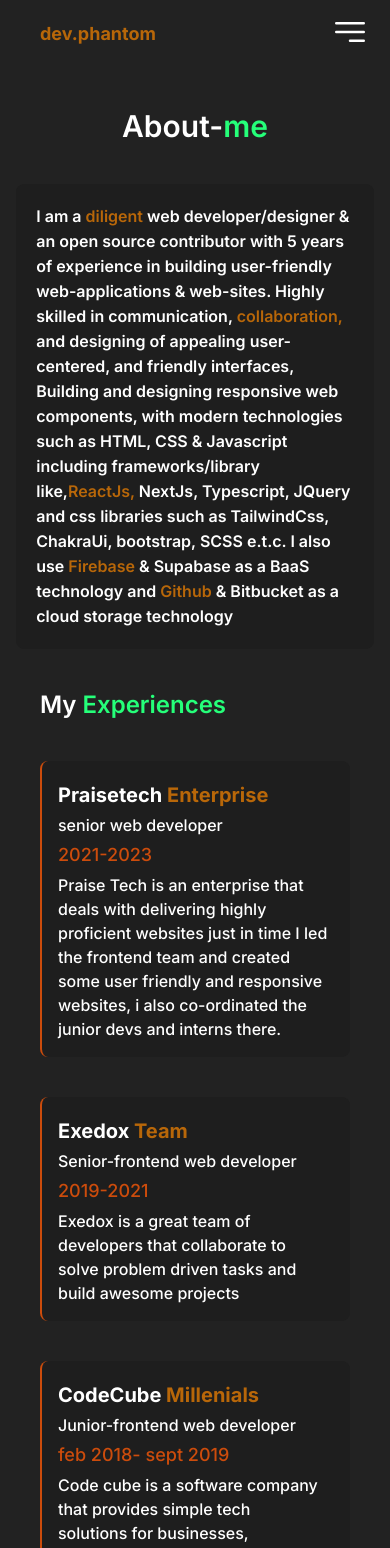
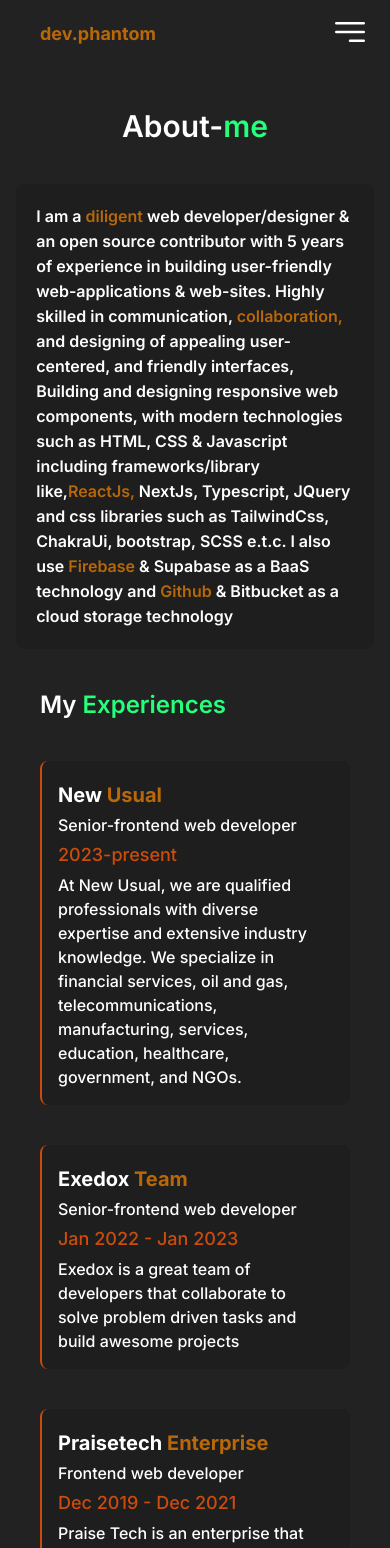
Before and after one commit to dev-phantom/my-portfolio, a Next.js app: page /About in a window 390 px wide. Shown: the top 1548 px of the page. Built offline with nearby package versions, Linux system fonts and the light colour scheme.

Commit message:
updated portfolio

```diff
--- a/components/Navbar.jsx
+++ b/components/Navbar.jsx
@@ -1,4 +1,4 @@
-import { Inter } from '@next/font/google'
+import { Inter } from "next/font/google"
 import { useRouter } from 'next/router'
 import { useState } from "react";
 import Link from 'next/link';
--- a/data/data.json
+++ b/data/data.json
@@ -2,7 +2,39 @@
   "projects": [
 
         {
-            "id": 1,
+            "imgUrl": "https://res.cloudinary.com/phantom1245/image/upload/v1715048766/portfolio/Screenshot_7-5-2024_32440_farm2home.ng_liuxwk.jpg",
+            "name": "Farm2home",
+            "purpose": "connecting people with the goodness of the farm...",
+            "first": "Tailwind",
+            "second": "ReactJs",
+            "third": "M-tailwind",
+            "preview": "https://farm2home.ng/",
+            "github": "#"
+
+        },
+        {
+            "imgUrl": "https://res.cloudinary.com/phantom1245/image/upload/v1715048755/portfolio/Screenshot_7-5-2024_32234_cdc-chatbot.netlify.app_xxasxl.jpg",
+            "name": "CDC Chatbot",
+            "purpose": "Our goal is to support you and your family...",
+            "first": "Tailwind",
+            "second": "ReactJs",
+            "third": "M-tailwind",
+            "preview": "https://cdc-chatbot.netlify.app/",
+            "github": "#"
+
+        },
+        {
+            "imgUrl": "https://res.cloudinary.com/phantom1245/image/upload/v1715048758/portfolio/Screenshot_7-5-2024_32147_nomes-travels.com.ng_jpdvia.jpg",
+            "name": "Nome's Travel",
+            "purpose": "offer expert consulting to unravel your journey's complexities...",
+            "first": "Tailwind",
+            "second": "ReactJs",
+            "third": "M-tailwind",
+            "preview": "https://nomes-travels.com.ng/",
+            "github": "#"
+
+        },
+        {
             "imgUrl": "https://res.cloudinary.com/phantom1245/image/upload/v1682798692/portfolio/Screenshot_from_2023-04-29_20-24-42_l3goy3.png",
             "name": "Bastion health",
             "purpose": "Get health insurance that...",
@@ -14,7 +46,6 @@
 
         },
         {
-            "id": 2,
             "imgUrl": "https://res.cloudinary.com/phantom1245/image/upload/v1674961911/portfolio/ladygrace_lcmuwz.png",
             "name": "ladyGrace",
             "purpose": "get your favourite books",
@@ -26,7 +57,6 @@
 
         },
         {
-            "id": 3,
             "imgUrl": "https://res.cloudinary.com/phantom1245/image/upload/v1674966047/portfolio/Screenshot_from_2023-01-29_05-19-46_rpq6yq.png",
             "name": "swifty config",
             "purpose": "scaffold your projects with...",
@@ -38,7 +68,6 @@
 
         },
         {
-            "id": 4,
             "imgUrl": "https://res.cloudinary.com/phantom1245/image/upload/v1682800087/portfolio/Screenshot_from_2023-04-29_21-27-38_jjxmtg.png",
             "name": "phantom-rentals",
             "purpose": "find afforrdable apartment ",
@@ -51,7 +80,6 @@
         },
 
         {
-            "id": 5,
             "imgUrl": "https://res.cloudinary.com/phantom1245/image/upload/v1674966416/portfolio/Screenshot_from_2023-01-29_05-26-44_s22wxv.png",
             "name": "music player",
             "purpose": "stream your favourites songs ",
@@ -63,7 +91,6 @@
 
         },
         {
-            "id": 6,
             "imgUrl": "https://res.cloudinary.com/phantom1245/image/upload/v1682800471/portfolio/Screenshot_from_2023-04-29_21-34-16_l8cpxm.png",
             "name": "nounite",
             "purpose": "Making Open and Distant Learning Easier",
--- a/package.json
+++ b/package.json
@@ -12,7 +12,6 @@
     "@fortawesome/fontawesome-svg-core": "^6.2.1",
     "@fortawesome/free-regular-svg-icons": "^6.2.1",
     "@fortawesome/react-fontawesome": "^0.2.0",
-    "@next/font": "*",
     "axios": "^1.2.6",
     "eslint": "8.31.0",
     "eslint-config-next": "13.1.1",
--- a/pages/About.jsx
+++ b/pages/About.jsx
@@ -38,12 +38,49 @@ const About = () => {
           My <span className="text-primary">Experiences</span>
         </h1>
         <div className="grid grid-col-1 md:grid-cols-2 w-full gap-10">
+          <div className="bg-altBg rounded-lg p-4 border-l-2 border-orange">
+            <h2 className="text-xl font-bold py-1 capitalize ">
+              New <span className="text-secondary">Usual</span>
+            </h2>
+            <h4 className="font-medium text-md ">
+              Senior-frontend web developer
+            </h4>
+            <h3 className="text-lg font-medium py-1 text-orange">
+              2023-present
+            </h3>
+            <p className="text-md font-medium pr-3 md:pr-20">
+              At New Usual, we are qualified professionals with diverse
+              expertise and extensive industry knowledge. We specialize in
+              financial services, oil and gas, telecommunications,
+              manufacturing, services, education, healthcare, government, and
+              NGOs.
+            </p>
+          </div>
+
+          <div className="bg-altBg rounded-lg p-4 border-l-2 border-orange">
+            <h2 className="text-xl font-bold py-1 capitalize ">
+              Exedox <span className="text-secondary">Team</span>
+            </h2>
+            <h4 className="font-medium text-md ">
+              Senior-frontend web developer
+            </h4>
+            <h3 className="text-lg font-medium py-1 text-orange">
+              Jan 2022 - Jan 2023
+            </h3>
+            <p className="text-md font-medium pr-3 md:pr-20">
+              Exedox is a great team of developers that collaborate to solve
+              problem driven tasks and build awesome projects
+            </p>
+          </div>
+
           <div className="bg-altBg rounded-lg  p-4 border-l-2 border-orange">
             <h2 className="text-xl font-bold py-1 capitalize ">
               Praisetech <span className="text-secondary">Enterprise</span>
             </h2>
-            <h4 className="font-medium text-md ">senior web developer</h4>
-            <h3 className="text-lg font-medium py-1 text-orange">2021-2023</h3>
+            <h4 className="font-medium text-md ">Frontend web developer</h4>
+            <h3 className="text-lg font-medium py-1 text-orange">
+              Dec 2019 - Dec 2021
+            </h3>
             <p className="text-md font-medium ppr-3 md:pr-20">
               Praise Tech is an enterprise that deals with delivering highly
               proficient websites just in time I led the frontend team and
@@ -54,26 +91,14 @@ const About = () => {
 
           <div className="bg-altBg rounded-lg p-4 border-l-2 border-orange">
             <h2 className="text-xl font-bold py-1 capitalize ">
-              Exedox <span className="text-secondary">Team</span>
-            </h2>
-            <h4 className="font-medium text-md ">
-              Senior-frontend web developer
-            </h4>
-            <h3 className="text-lg font-medium py-1 text-orange">2019-2021</h3>
-            <p className="text-md font-medium pr-3 md:pr-20">
-              Exedox is a great team of developers that collaborate to solve
-              problem driven tasks and build awesome projects
-            </p>
-          </div>
-
-          <div className="bg-altBg rounded-lg p-4 border-l-2 border-orange">
-            <h2 className="text-xl font-bold py-1 capitalize ">
               CodeCube <span className="text-secondary">Millenials</span>
             </h2>
             <h4 className="font-medium text-md ">
               Junior-frontend web developer
             </h4>
-            <h3 className="text-lg font-medium py-1 text-orange">feb 2018- sept 2019</h3>
+            <h3 className="text-lg font-medium py-1 text-orange">
+              Feb 2018 - Sept 2019
+            </h3>
             <p className="text-md font-medium pr-3 md:pr-20">
               Code cube is a software company that provides simple tech
               solutions for businesses, individuals and companies.
--- a/pages/HomePage.jsx
+++ b/pages/HomePage.jsx
@@ -11,7 +11,7 @@ const HomePage = () => {
   const handleResume = (e) => {
     e.preventDefault();
     router.push(
-      "https://drive.google.com/file/d/1FEbKb_aZgwmVgJ4LamZGSdLsFC0c8jgh/view?usp=drive_link"
+      "https://drive.google.com/file/d/1Btmt92tNCLEk3DQLUk2jpAUIoi3M2nZN/view?usp=sharing"
     );
   };
 
--- a/pages/Projects.jsx
+++ b/pages/Projects.jsx
@@ -27,9 +27,9 @@ const Projects = () => {
         My-<span className="text-primary">Projects</span>
       </h1>
       <div className="w-full grid grid-cols-1 lg:grid-cols-2 gap-x-5 gap-y-10 md:px-14">
-        {projectInfo.map((items) => {
+        {projectInfo.map((items, index) => {
           return (
-            <div className="card px-5 mx-auto mt-10 " key={items.id}>
+            <div className="card px-5 mx-auto mt-10 " key={index}>
               <div className="absolute right-[-20px] top-[-55px] lg:right-[-6rem]lg:top-12 bg-altBg w-[60%] md:w-[40%] p-2 rounded-lg">
                 <h2 className="text-sm text-orange capitalize">
                   {items.first}{" "}
--- a/pages/_app.js
+++ b/pages/_app.js
@@ -1,6 +1,6 @@
 import '../styles/globals.css'
 
-import { Inter } from '@next/font/google'
+import { Inter } from "next/font/google"
 import { config } from '@fortawesome/fontawesome-svg-core'
 import '@fortawesome/fontawesome-svg-core/styles.css'
 config.autoAddCss = false
```
Also changed, not shown: 1 other file (tests, documents, lock files or other folders).
